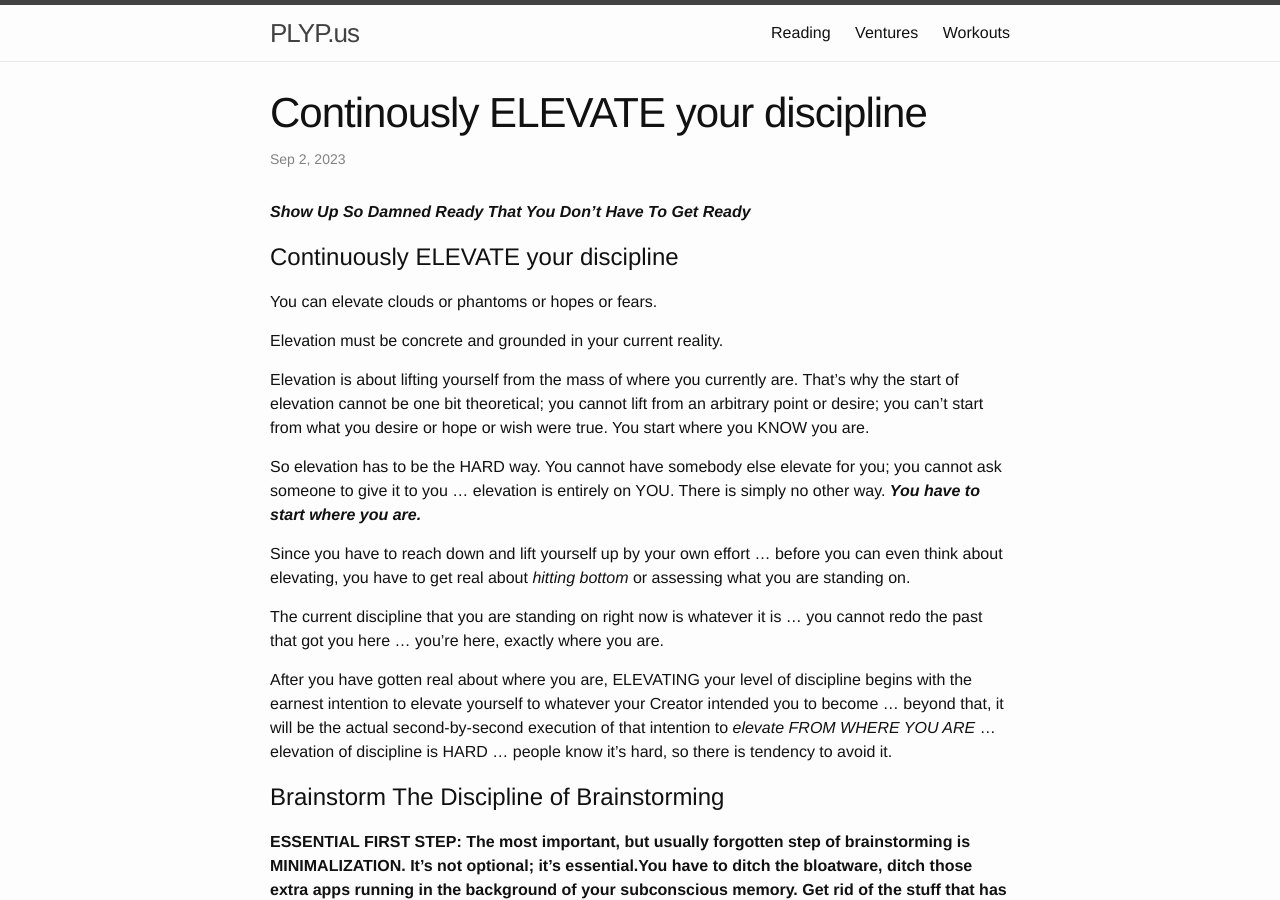
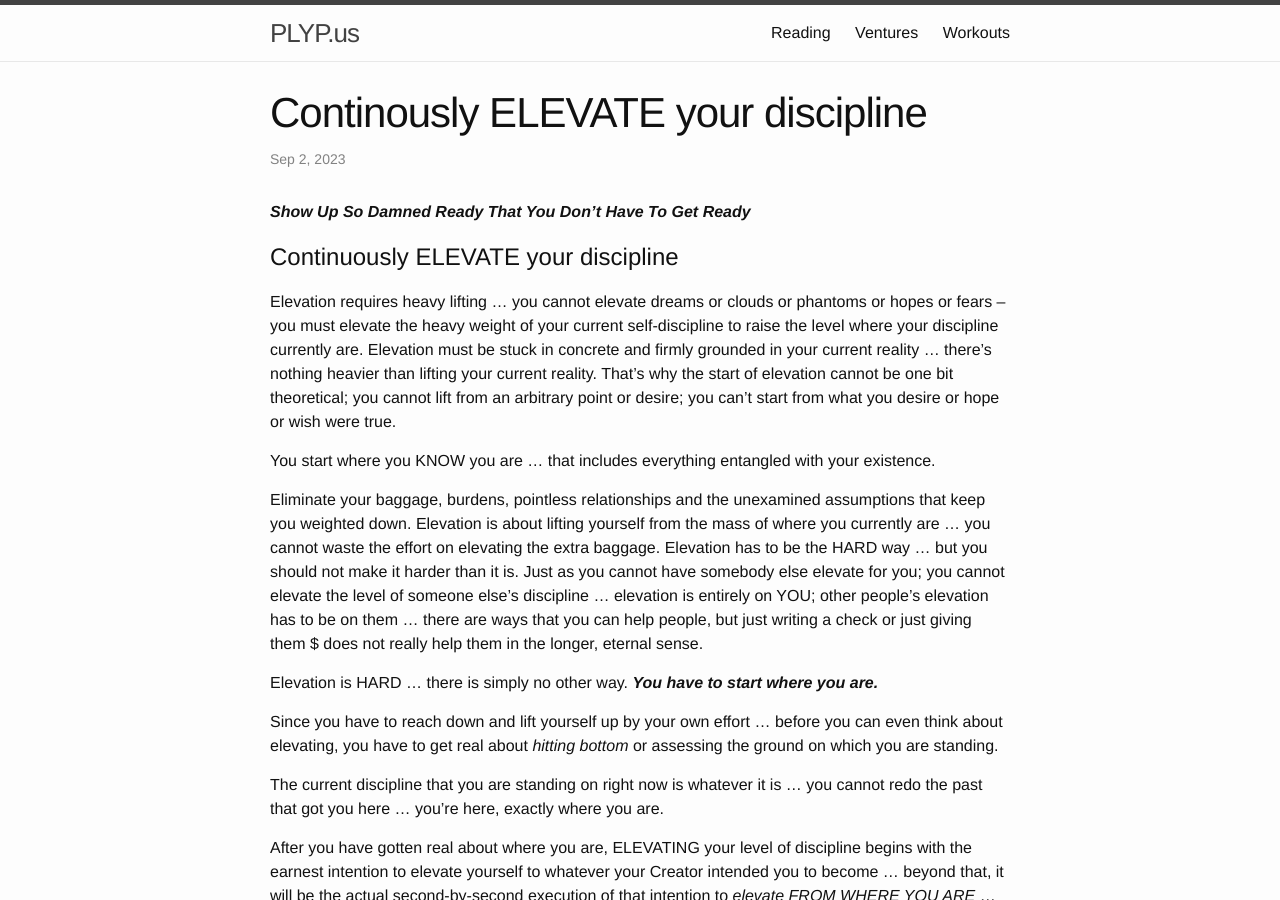
Before and after one commit to plyp-us/plyp-us.github.io, a Jekyll site: the page built from _posts/2023-09-02-practice-like-you-play.md, in a window 1280 px wide and 900 px high. Built offline with Jekyll 4.4.1, drawn with Linux system fonts in a browser that asks for light colours.

Commit message:
Ditch baggage

```diff
--- a/_posts/2023-09-02-practice-like-you-play.md
+++ b/_posts/2023-09-02-practice-like-you-play.md
@@ -10,15 +10,15 @@ categories: template
 
 # Continuously ELEVATE your discipline
 
-You can elevate clouds or phantoms or hopes or fears.
+Elevation requires heavy lifting ... you cannot elevate dreams or clouds or phantoms or hopes or fears -- you must elevate the heavy weight of your current self-discipline to raise the level where your discipline currently are.  Elevation must be stuck in concrete and firmly grounded in your current reality ... there's nothing heavier than lifting your current reality. That's why the start of elevation cannot be one bit theoretical; you cannot lift from an arbitrary point or desire; you can't start from what you desire or hope or wish were true.
 
-Elevation must be concrete and grounded in your current reality.
+You start where you KNOW you are ... that includes everything entangled with your existence.
 
-Elevation is about lifting yourself from the mass of where you currently are. That's why the start of elevation cannot be one bit theoretical; you cannot lift from an arbitrary point or desire; you can't start from what you desire or hope or wish were true. You start where you KNOW you are.
+Eliminate your baggage, burdens, pointless relationships and the unexamined assumptions that keep you weighted down. Elevation is about lifting yourself from the mass of where you currently are ... you cannot waste the effort on elevating the extra baggage. Elevation has to be the HARD way ... but you should not make it harder than it is. Just as you cannot have somebody else elevate for you; you cannot elevate the level of someone else's discipline ... elevation is entirely on YOU; other people's elevation has to be on them ... there are ways that you can help people, but just writing a check or just giving them $ does not really help them in the longer, eternal sense.
 
-So elevation has to be the HARD way. You cannot have somebody else elevate for you; you cannot ask someone to give it to you ... elevation is entirely on YOU. There is simply no other way. ***You have to start where you are.***
+Elevation is HARD ... there is simply no other way. ***You have to start where you are.***
 
-Since you have to reach down and lift yourself up by your own effort ... before you can even think about elevating, you have to get real about *hitting bottom* or assessing what you are standing on.
+Since you have to reach down and lift yourself up by your own effort ... before you can even think about elevating, you have to get real about *hitting bottom* or assessing the ground on which you are standing.
 
 The current discipline that you are standing on right now is whatever it is ... you cannot redo the past that got you here ... you're here, exactly where you are.
 
```
